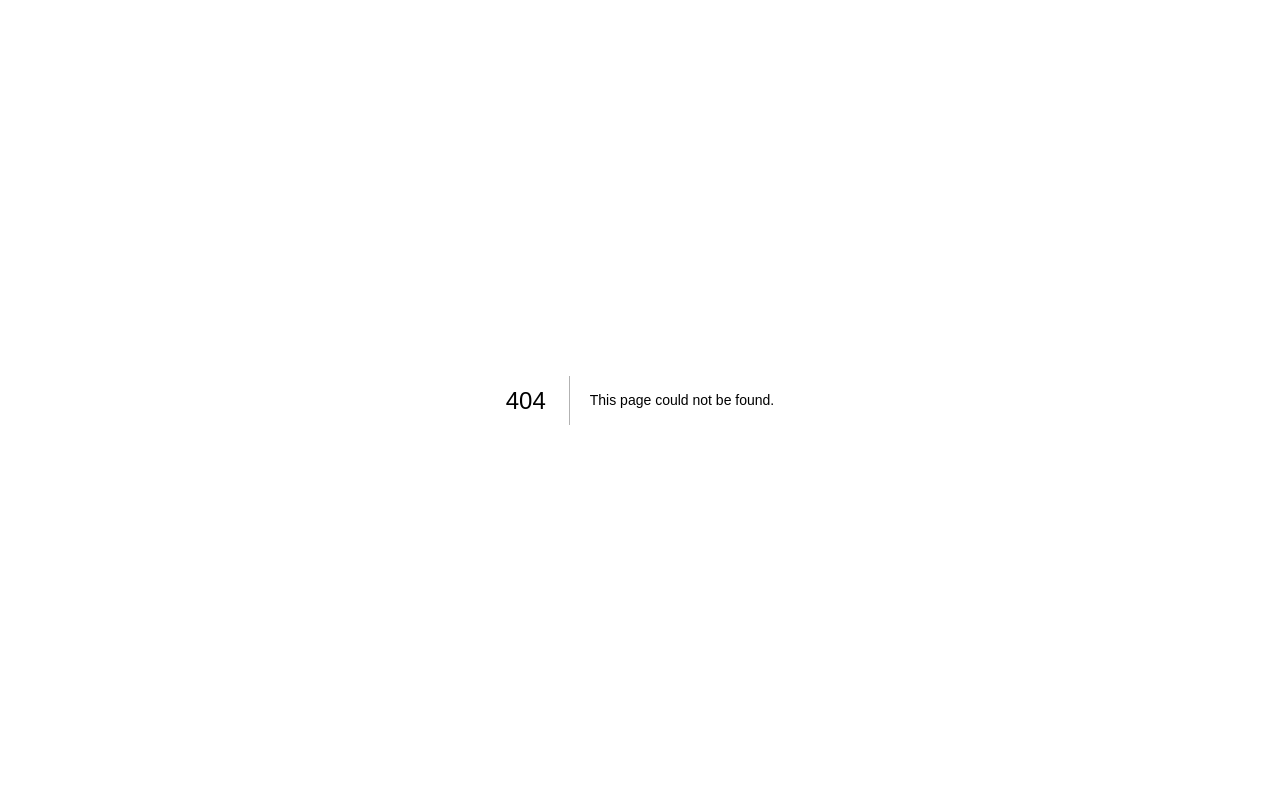
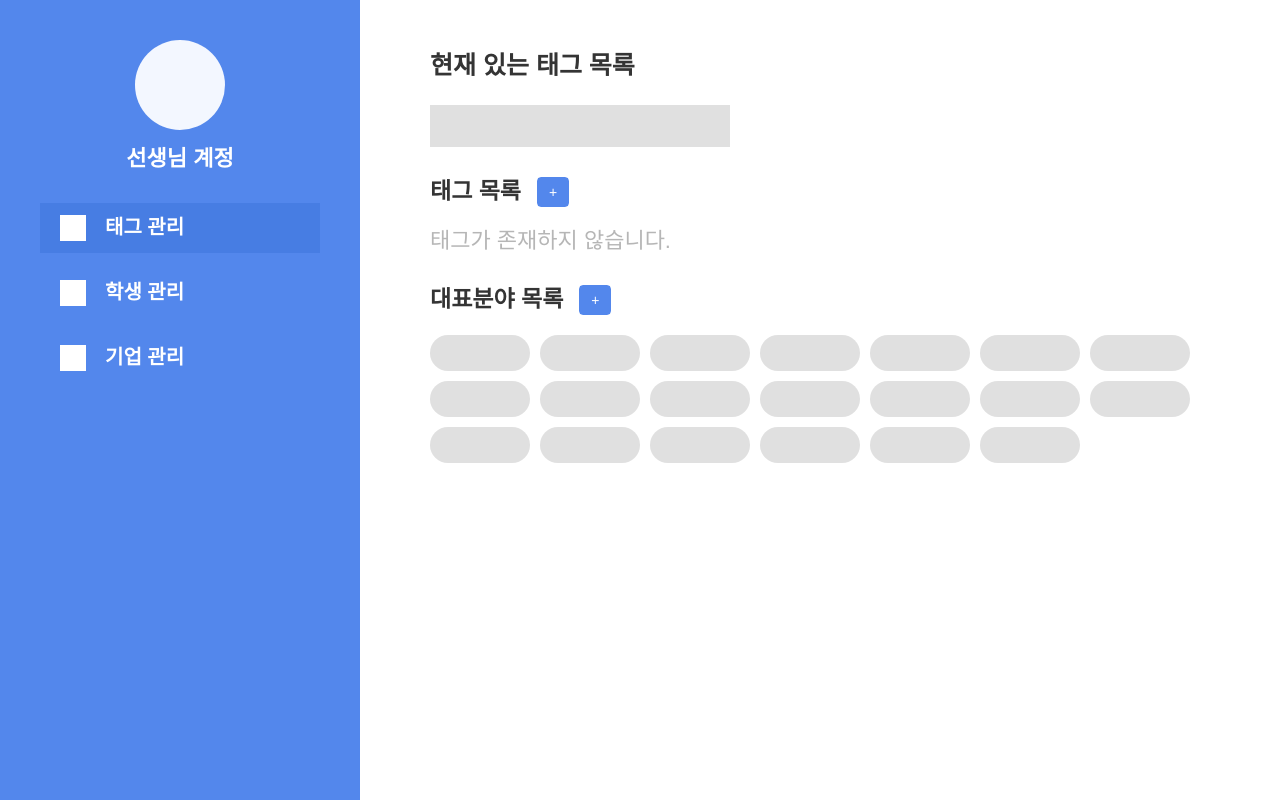
Before and after one commit to EntryDSM/Buldak, a Next.js app in the folder apps/teacher/: page /managementTag in a window 1280 px wide. Before the commit this address had no page. Built offline with nearby package versions, Linux system fonts and the light colour scheme.

Commit message:
feat(teacher) : 태그 관리 페이지 추가

```diff
--- /dev/null
+++ b/apps/teacher/components/AddInputButton.tsx
@@ -0,0 +1,40 @@
+import styled from '@emotion/styled';
+import { useState } from 'react';
+
+const AddInputButton = () => {
+    const [isOpened, setIsOpened] = useState(false);
+    const onClickOpenInput = () => {
+        setIsOpened(true);
+    };
+    return (
+        <_Wrapper>
+            {isOpened && <_Input />}
+            <_Button onClick={onClickOpenInput}> + </_Button>
+        </_Wrapper>
+    );
+};
+export default AddInputButton;
+
+const _Wrapper = styled.section`
+    display: flex;
+    border: 1px solid ${({ theme }) => theme.color.skyblue};
+    border-radius: 4px;
+    margin-left: 16px;
+    height: 30px;
+    max-width: 170px;
+`;
+const _Input = styled.input`
+    width: 140px;
+    background-color: transparent;
+    padding: 5px 15px;
+    color: ${({ theme }) => theme.color.black};
+    font-size: 16px;
+    line-height: 20px;
+`;
+const _Button = styled.button`
+    width: 30px;
+    height: 100%;
+    background-color: ${({ theme }) => theme.color.skyblue};
+    color: ${({ theme }) => theme.color.white};
+    font-size: 14px;
+`;
--- /dev/null
+++ b/apps/teacher/components/tag/index.tsx
@@ -0,0 +1,85 @@
+import styled from '@emotion/styled';
+import AddInputButton from '../AddInputButton';
+
+const TagList = () => {
+    return (
+        <_Wrapper>
+            <_Title>현재 있는 태그 목록</_Title>
+            <_Input />
+            <_FlexWrapper>
+                <_ListType>태그 목록</_ListType>
+                <AddInputButton />
+            </_FlexWrapper>
+            <_List>
+                <EmptyArea listType="태그" />
+            </_List>
+            <_FlexWrapper>
+                <_ListType>대표분야 목록</_ListType>
+                <AddInputButton />
+            </_FlexWrapper>
+            <_List>
+                {/*<EmptyArea listType="대표분야" />*/}
+                {Array(20)
+                    .fill(void 0)
+                    .map((item) => (
+                        <_Tag />
+                    ))}
+            </_List>
+        </_Wrapper>
+    );
+};
+export default TagList;
+
+type listType = '태그' | '대표분야';
+
+const EmptyArea = ({ listType }: { listType: listType }) => {
+    return <_Empty>{listType}가 존재하지 않습니다.</_Empty>;
+};
+
+const _Wrapper = styled.section`
+    box-sizing: border-box;
+    padding: 50px 0 0 70px;
+    width: calc(100vw - 360px);
+`;
+const _Title = styled.h1`
+    font-size: 25px;
+    line-height: 31px;
+    font-weight: 700;
+    color: ${({ theme }) => theme.color.black};
+`;
+const _Input = styled.div`
+    width: 300px;
+    height: 42px;
+    background-color: ${({ theme }) => theme.color.gray500};
+    margin-top: 24px;
+`;
+const _FlexWrapper = styled.div`
+    display: flex;
+    margin-top: 30px;
+`;
+const _ListType = styled.strong`
+    font-size: 23px;
+    line-height: 29px;
+    font-weight: 700;
+    color: ${({ theme }) => theme.color.black};
+`;
+const _List = styled.ul`
+    margin-top: 20px;
+    max-height: 210px;
+    display: flex;
+    flex-wrap: wrap;
+    gap: 10px;
+    overflow: scroll;
+`;
+const _Empty = styled.em`
+    font-size: 22px;
+    line-height: 28px;
+    color: ${({ theme }) => theme.color.gray700};
+    font-weight: 500;
+`;
+const _Tag = styled.li`
+    width: 100px;
+    height: 36px;
+    background-color: ${({ theme }) => theme.color.gray500};
+    border-radius: 100px;
+`;
--- /dev/null
+++ b/apps/teacher/pages/managementTag.tsx
@@ -0,0 +1,17 @@
+import styled from '@emotion/styled';
+import SideBar from '../components/SideBar';
+import TagList from '../components/tag';
+
+const ManagementTag = () => {
+    return (
+        <_Wrapper>
+            <SideBar managementType="tag" />
+            <TagList />
+        </_Wrapper>
+    );
+};
+export default ManagementTag;
+
+const _Wrapper = styled.section`
+    display: flex;
+`;
```
